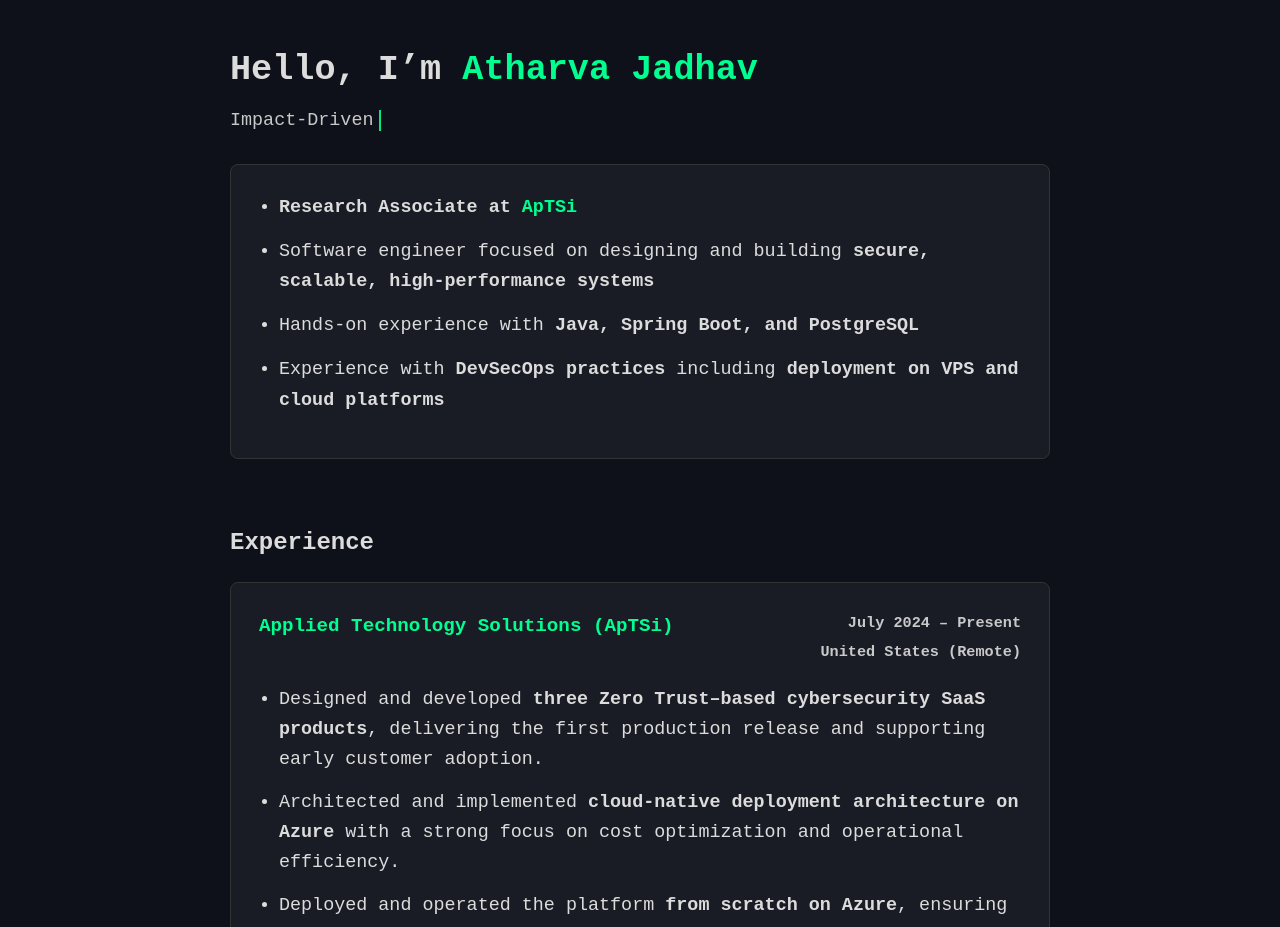
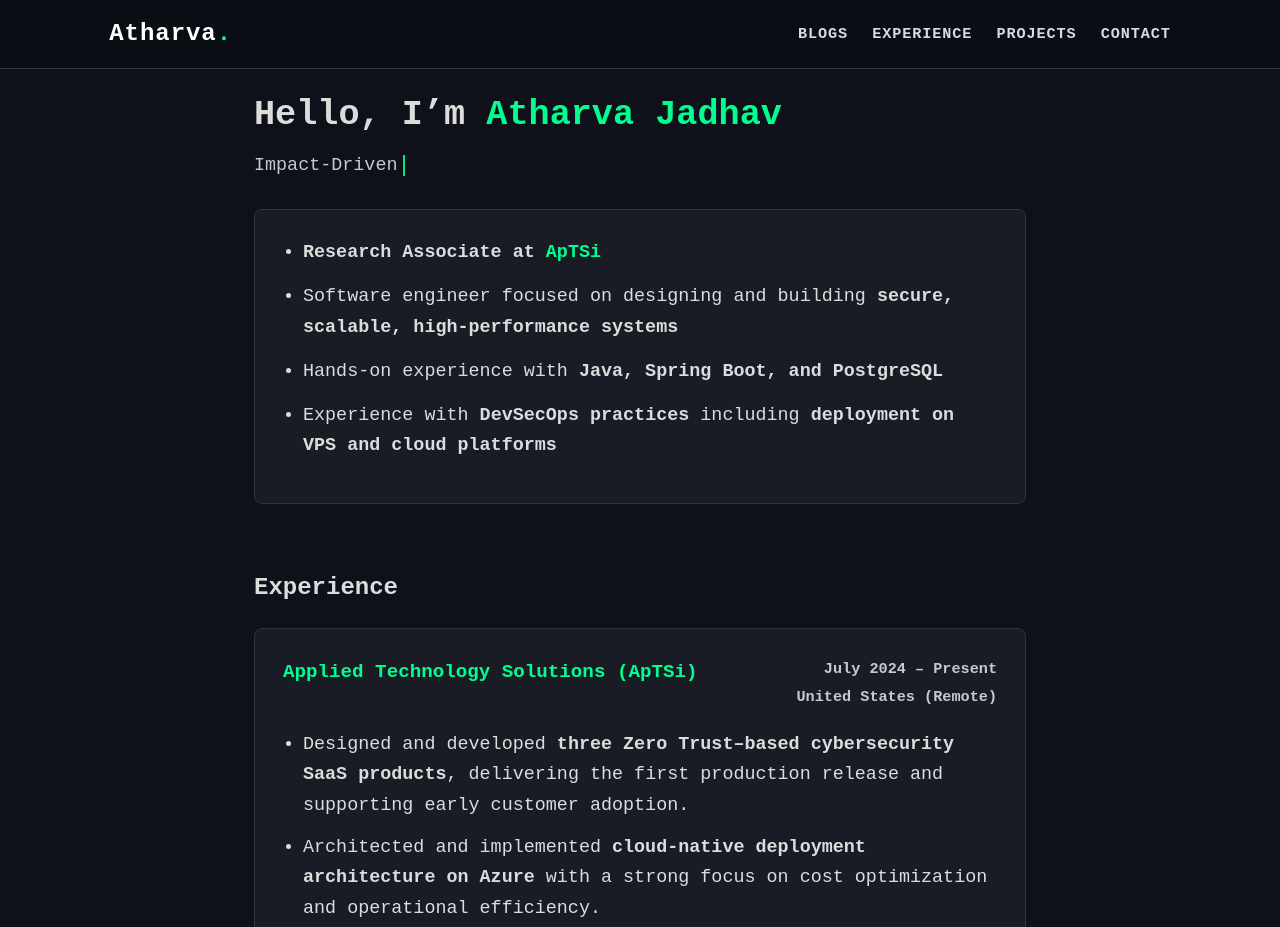
Before and after one commit to DrDrunkenstien-10/portfolio-website, an Astro site: page / in a window 1280 px wide. Shown: the top 927 px of the page. Built offline with nearby package versions, Linux system fonts and the light colour scheme; Astro itself is replaced by a stand-in of ours.

Commit message:
feat: Enhance header design and navigation structure

```diff
--- a/src/pages/index.astro
+++ b/src/pages/index.astro
@@ -11,6 +11,23 @@ import "../styles/global.css";
 	</head>
 
 	<body>
+		<header id="site-header">
+			<div class="header-container">
+				<!-- Logo / Name -->
+				<a href="#top" class="logo">
+					Atharva<span class="accent">.</span>
+				</a>
+
+				<!-- Navigation -->
+				<nav class="nav-links">
+					<a href="#blogs">Blogs</a>
+					<a href="#experience">Experience</a>
+					<a href="#projects">Projects</a>
+					<a href="#footer">Contact</a>
+				</nav>
+			</div>
+		</header>
+
 		<main class="container">
 			<!-- 👋 Hero -->
 			<section id="hero" class="hero">
@@ -732,7 +749,7 @@ import "../styles/global.css";
 				</div>
 
 				<p class="footer-text">
-					© 2025 Atharva Jadhav. All rights reserved.
+					<strong>© 2025 Atharva Jadhav. All rights reserved.</strong>
 				</p>
 			</footer>
 		</main>
--- a/src/styles/global.css
+++ b/src/styles/global.css
@@ -19,6 +19,16 @@
    Reset & Base
    ============================ */
 
+html {
+  scroll-behavior: smooth;
+}
+
+@media (prefers-reduced-motion: reduce) {
+  html {
+    scroll-behavior: auto;
+  }
+}
+
 * {
   margin: 0;
   padding: 0;
@@ -30,7 +40,7 @@ body {
   background: var(--color-bg);
   color: var(--color-text);
   line-height: 1.65;
-  padding: 1.5rem;
+  padding: 0;
 }
 
 a {
@@ -53,7 +63,8 @@ a:hover {
 }
 
 section {
-  padding: 2.5rem 0;
+  padding: 2.5rem 1.5rem;
+  scroll-margin-top: 80px;
 }
 
 .centered {
@@ -88,6 +99,90 @@ li {
 #hero {
   padding-top: 1.5rem;
   padding-bottom: 1rem;
+  scroll-margin-top: 80px;
+}
+
+/* ============================
+   Header
+   ============================ */
+
+#site-header {
+  position: sticky;
+  top: 0;
+  z-index: 1000;
+  backdrop-filter: blur(10px);
+  background: rgba(10, 12, 18, 0.75);
+  border-bottom: 1px solid var(--color-border);
+}
+
+.header-container {
+  max-width: 1100px;
+  margin: 0 auto;
+  padding: 0.9rem 1.2rem;
+
+  display: flex;
+  justify-content: space-between;
+  align-items: center;
+}
+
+/* Logo */
+.logo {
+  font-size: 1.5rem;
+  font-weight: 800;
+  letter-spacing: 0.04em;
+  color: #ffffff;
+  text-decoration: none;
+}
+
+.logo .accent {
+  color: var(--color-accent);
+}
+
+/* Navigation */
+.nav-links {
+  display: flex;
+  gap: 1.5rem;
+}
+
+.nav-links a {
+  font-size: 0.95rem;
+  font-weight: 700;
+  letter-spacing: 0.06em;
+  text-transform: uppercase;
+  color: #d7dbe6;
+  position: relative;
+  text-decoration: none;
+  padding: 0.2rem 0;
+  transition: color 0.2s ease;
+}
+
+
+/* Hover underline */
+.nav-links a::after {
+  content: "";
+  position: absolute;
+  left: 0;
+  bottom: -6px;
+  width: 100%;
+  height: 2px;
+  background: var(--color-accent);
+  transform: scaleX(0);
+  transform-origin: right;
+  transition: transform 0.25s ease;
+}
+
+/* .nav-links a:hover {
+  color: #ffffff;
+} */
+
+.nav-links a:hover::after {
+  transform: scaleX(1);
+  transform-origin: left;
+}
+
+.nav-links a:active,
+.nav-links a:focus-visible {
+  color: #ffffff;
 }
 
 /* ============================
@@ -399,7 +494,6 @@ li {
 
 .project-tech {
   margin-top: auto;
-  /* 🔥 Pushes technologies to bottom */
   display: flex;
   flex-direction: column;
   gap: 0.6rem;
@@ -511,4 +605,31 @@ li {
     flex-direction: column;
     gap: 0.75rem;
   }
+
+  .nav-links {
+    width: 100%;
+    justify-content: space-between;
+  }
+
+  .nav-links a {
+    font-size: 0.75rem;
+    letter-spacing: 0.08em;
+  }
+
+  #site-header {
+    backdrop-filter: none;
+    /* safer on mobile */
+    background: rgba(10, 12, 18, 0.95);
+  }
+
+  .header-container {
+    flex-direction: column;
+    align-items: flex-start;
+    gap: 0.5rem;
+  }
+
+  .logo {
+    font-size: 1.25rem;
+  }
+
 }
```
